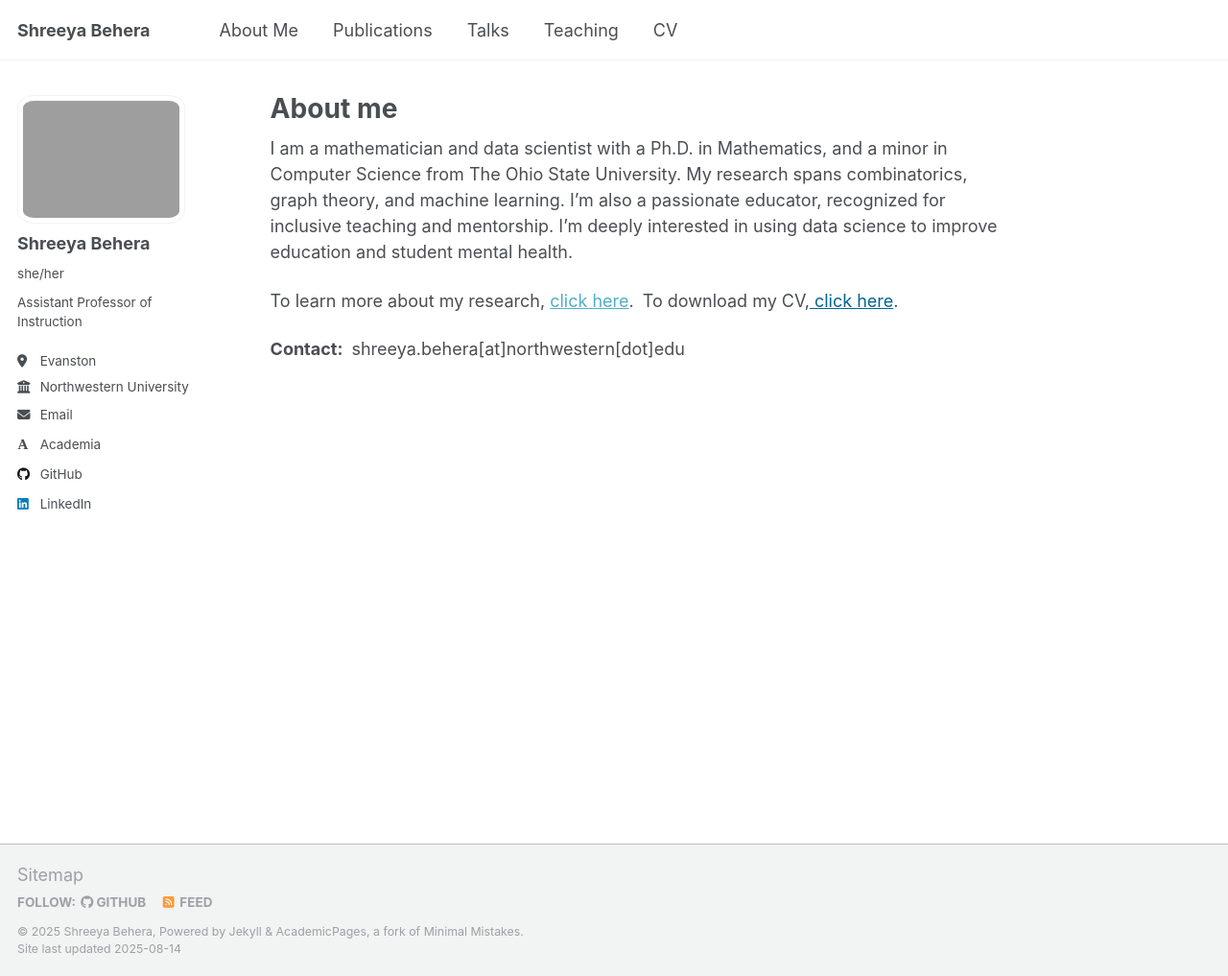
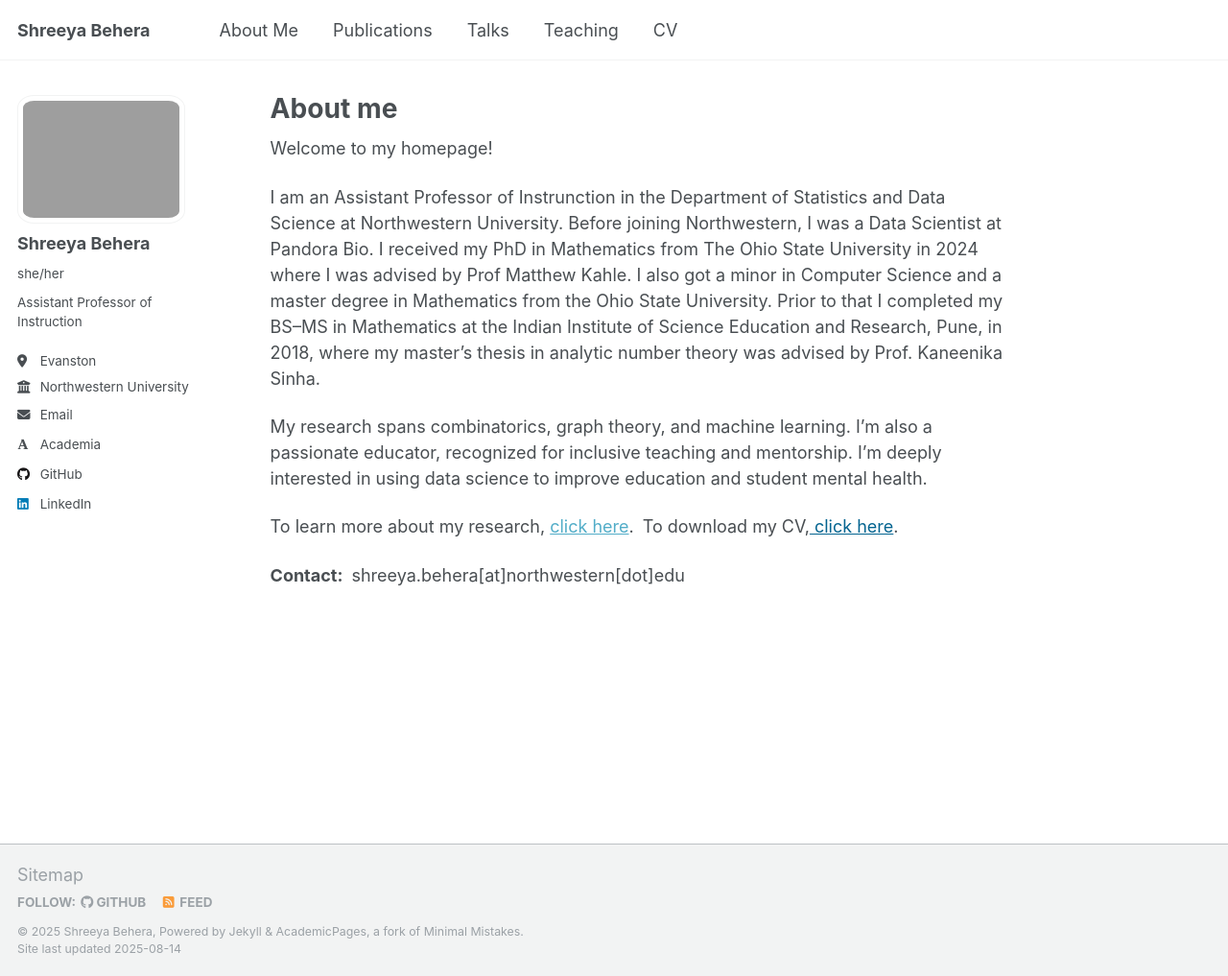
Before and after one commit to Shreeyabehera/shreeyabehera.github.io, a Jekyll site: the page built from _pages/about.md, in a window 1280 px wide and 1017 px high. Shown: the whole window at 96% size. Built offline with Jekyll 4.4.1, drawn with Linux system fonts in a browser that asks for light colours; some web fonts are replaced; a script that is not in the unit is left out.

Commit message:
Update about.md

```diff
--- a/_pages/about.md
+++ b/_pages/about.md
@@ -6,8 +6,12 @@ redirect_from:
   - /about/
   - /about.html
 ---
+Welcome to my homepage!
 
-I am a mathematician and data scientist with a Ph.D. in Mathematics, and a minor in Computer Science from The Ohio State University. My research spans combinatorics, graph theory, and machine learning. I’m also a passionate educator, recognized for inclusive teaching and mentorship. I’m deeply interested in using data science to improve education and student mental health.
+I am an Assistant Professor of Instrunction in the Department of Statistics and Data Science at Northwestern University.
+Before joining Northwestern, I was a Data Scientist at Pandora Bio.  I received my PhD in Mathematics from The Ohio State University in 2024 where I was advised by Prof Matthew Kahle. I also got a minor in Computer Science and a master degree in Mathematics from the Ohio State University. Prior to that I completed my BS–MS in Mathematics at the Indian Institute of Science Education and Research, Pune, in 2018, where my master’s thesis in analytic number theory was advised by Prof. Kaneenika Sinha.
+
+My research spans combinatorics, graph theory, and machine learning. I’m also a passionate educator, recognized for inclusive teaching and mentorship. I’m deeply interested in using data science to improve education and student mental health.
 
 To learn more about my research, [click here](/publication_final/).&ensp;To download my CV,<a style="color:#046490;" href="files/cv.pdf"> click here</a>.
 
```
